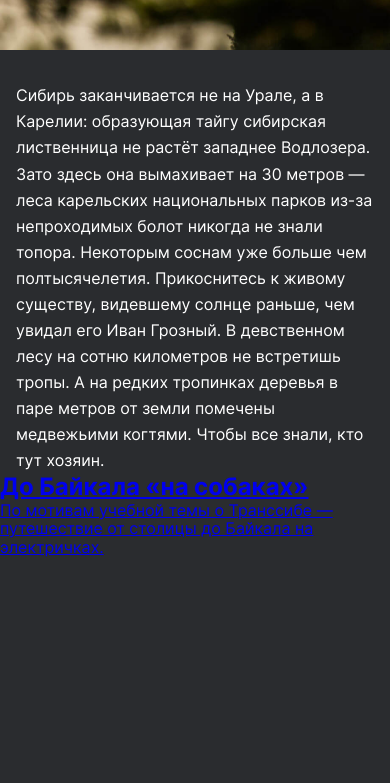
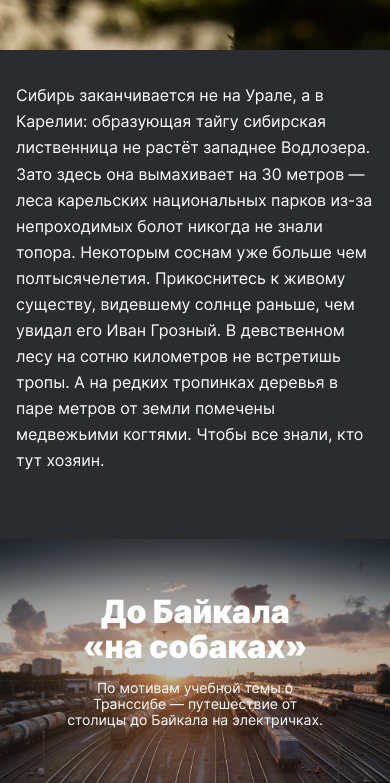
Before and after one commit to KirillZemko/travel, a plain HTML site: page index.html in a window 390 px wide. Shown: the part 9104-9887 px from the top of the page. Before the commit the page ends 9661 px from the top, so only its background shows below. Drawn offline with Linux system fonts and the light colour scheme.

Commit message:
add responsive section cover

```diff
--- /dev/null
+++ b/blocks/cover/__link/cover__link.css
@@ -0,0 +1,23 @@
+.cover__link {
+  font-family: "Inter", "Arial", sans-serif;
+  background-color: rgba(42,44,47,.3);
+  width: 100vw;
+  min-height: 62.5vw;
+	display: flex;
+	align-items: center;
+  justify-content: center;
+	flex-direction: column;
+	text-decoration: none;
+	transition: .2s ease;
+}
+
+.cover__link:hover {
+  opacity: 0.8;
+  background: #2A2C2F;
+}
+
+@media screen and (min-width: 320px) and (max-width: 767px) {
+  .cover {
+    min-height: 62vw;
+  }
+}
--- /dev/null
+++ b/blocks/cover/__subtitle/cover__subtitle.css
@@ -0,0 +1,21 @@
+.cover__subtitle {
+  margin: 0;
+  padding: 0;
+  font-family: 'Inter', "Helvetica Neue", Helvetica, sans-serif;
+  font-weight: 400;
+  font-style: normal;
+  font-size: 18px;
+  line-height: 22px;
+  color: #fff;
+  max-width: 360px;
+  margin-top: 32px;
+}
+
+@media screen and (min-width: 320px) and (max-width: 767px) {
+  .cover__subtitle {
+    font-size: 14px;
+    line-height: 16px;
+    max-width: 257px;
+    margin-top: 16px;
+  }
+}
--- /dev/null
+++ b/blocks/cover/__title/cover__title.css
@@ -0,0 +1,19 @@
+.cover__title {
+  margin: 0;
+  padding: 0;
+  font-family: 'Inter', "Helvetica Neue", Helvetica, sans-serif;
+  font-weight: 900;
+  font-style: normal;
+  font-size: 72px;
+  line-height: 76px;
+  color: #fff;
+  max-width: 560px;
+}
+
+@media screen and (min-width: 320px) and (max-width: 767px) {
+  .cover__title {
+    font-size: 32px;
+    line-height: 35px;
+    max-width: 230px;
+  }
+}
--- /dev/null
+++ b/blocks/cover/cover.css
@@ -0,0 +1,34 @@
+.cover {
+  background-image: url(../../images/cover-trains.jpg);
+  background-size: cover;
+  background-position: center;
+  background-repeat: no-repeat;
+  margin: auto;
+  min-height: 100vh;
+  max-width: 100vw;
+  display: flex;
+  justify-content: center;
+  align-items: center;
+  text-align: center;
+  margin-top: 92px;
+}
+
+@media screen and (min-width: 1024px) and (max-width: 1279px) {
+  .cover {
+    width: 100%;
+  }
+}
+
+@media screen and (min-width: 768px) and (max-width: 1023px) {
+  .cover {
+    width: 100%;
+    margin-top: 90px;
+  }
+}
+
+@media screen and (min-width: 320px) and (max-width: 767px) {
+  .cover {
+    width: 100%;
+    margin-top: 66px;
+  }
+}
--- /dev/null
+++ b/blocks/link-hover-effect/link-hover-effect.css
@@ -0,0 +1,5 @@
+.link-hover-effect:hover {
+  color: #aaa;
+  text-decoration: underline;
+  transition: color 0.2s ease-in-out;
+}
--- a/index.html
+++ b/index.html
@@ -13,8 +13,8 @@
   <header class="header">
     <img class="logo" src="./images/header-logo.svg" alt="Логотип">
     <ul class="header__lang-list">
-      <li class="header__lang-item"><a href="#" class="header__lang-link header__lang-link_type_active">Ru</a></li>
-      <li class="header__lang-item"><a href="#" class="header__lang-link">En</a></li>
+      <li class="header__lang-item"><a href="#" class="header__lang-link header__lang-link_type_active link-hover-effect">Ru</a></li>
+      <li class="header__lang-item"><a href="#" class="header__lang-link link-hover-effect">En</a></li>
     </ul>
   </header>
   <main class="content">
@@ -60,7 +60,7 @@
         <h2 class="place__title">Куршская коса</h2>
         <div class="place__url-wrapper">
           <p class="place__url">URL</p>
-          <a href="#" class="place__web">park-kosa.ru</a>
+          <a href="#" class="place__web link-hover-effect">park-kosa.ru</a>
         </div>
         <img class="place__image" src="./images/place-kosa.jpg" alt="Куршская коса">
         <div class="place__description-wrapper">
@@ -72,7 +72,7 @@
         <h2 class="place__title">Кольский</h2>
         <div class="place__url-wrapper">
           <p class="place__url">URL</p>
-          <a href="#" class="place__web">National Geographic</a>
+          <a href="#" class="place__web link-hover-effect">National Geographic</a>
         </div>
         <img class="place__image" src="./images/place-kolsky.jpg" alt="Кольский">
         <div class="place__description-wrapper">
@@ -84,7 +84,7 @@
         <h2 class="place__title">Алтай</h2>
         <div class="place__url-wrapper">
           <p class="place__url">URL</p>
-          <a href="#" class="place__web">Facebook</a>
+          <a href="#" class="place__web link-hover-effect">Facebook</a>
         </div>
         <img class="place__image" src="./images/place-altai.jpg" alt="Алтай">
         <div class="place__description-wrapper">
@@ -96,7 +96,7 @@
         <h2 class="place__title">Зимний Байкал</h2>
         <div class="place__url-wrapper">
           <p class="place__url">URL</p>
-          <a href="#" class="place__web">https://vk.com/baikalmile</a>
+          <a href="#" class="place__web link-hover-effect">https://vk.com/baikalmile</a>
         </div>
         <img class="place__image" src="./images/place-winter-baikal.jpg" alt="<Байкал>">
         <div class="place__description-wrapper">
@@ -108,7 +108,7 @@
         <h2 class="place__title">Карелия</h2>
         <div class="place__url-wrapper">
           <p class="place__url">URL</p>
-          <a href="#" class="place__web">http://vodlozero.ru/</a>
+          <a href="#" class="place__web link-hover-effect">http://vodlozero.ru/</a>
         </div>
         <img class="place__image" src="./images/place-karelia.jpg" alt="Карелия">
         <div class="place__description-wrapper">
--- a/pages/index.css
+++ b/pages/index.css
@@ -2,6 +2,7 @@
 @import url(../fonts/fonts.css);
 @import url(../blocks/page/page.css);
 @import url(../blocks/logo/logo.css);
+@import url(../blocks/link-hover-effect/link-hover-effect.css);
 /* header */
 @import url(../blocks/header/header.css);
 @import url(../blocks/header/__lang-list/header__lang-list.css);
@@ -37,3 +38,8 @@
 @import url(../blocks/place/__img/place__image.css);
 @import url(../blocks/place/__description-wrapper/place__description-wrapper.css);
 @import url(../blocks/place/__text/place__text.css);
+/* cover */
+@import url(../blocks/cover/cover.css);
+@import url(../blocks/cover/__link/cover__link.css);
+@import url(../blocks/cover/__title/cover__title.css);
+@import url(../blocks/cover/__subtitle/cover__subtitle.css);
```
